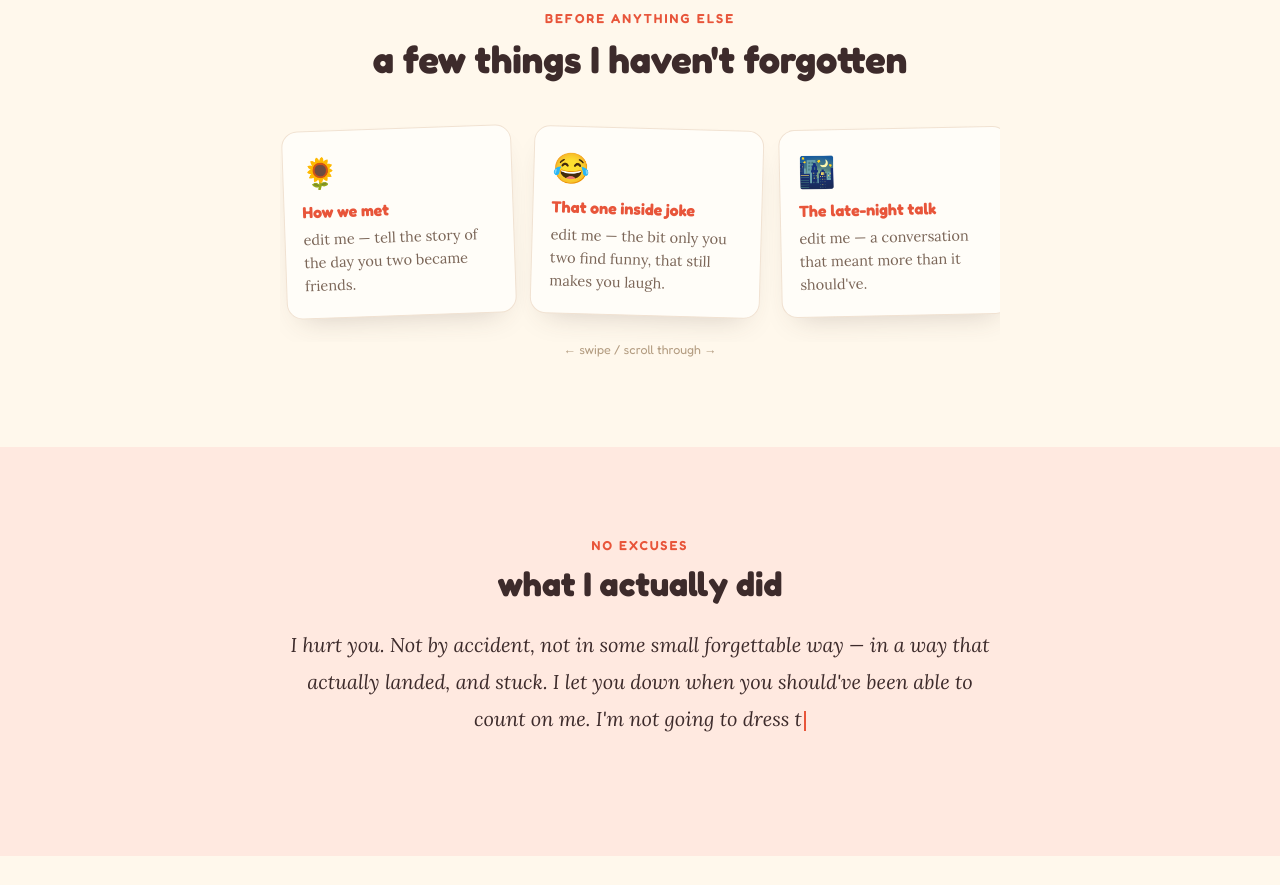
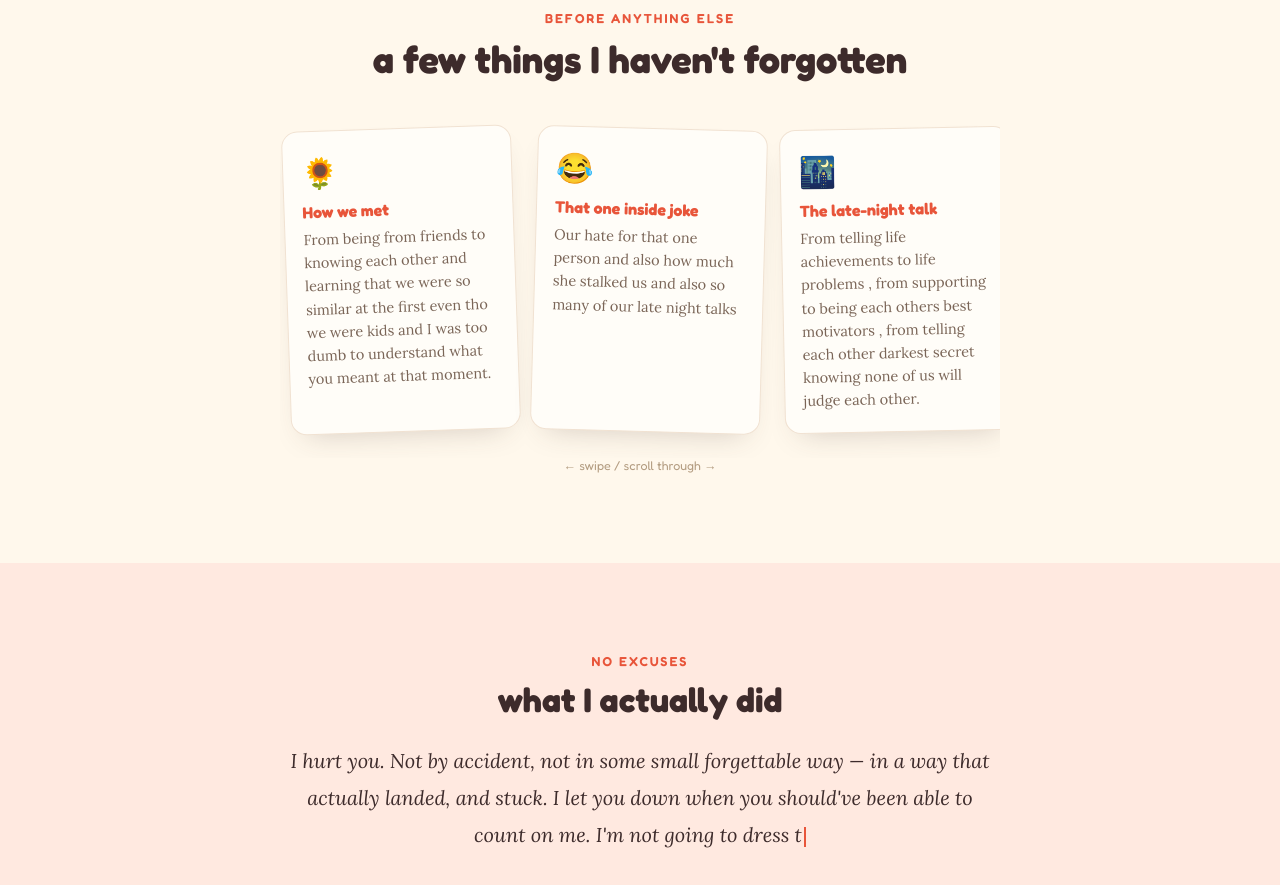
Before and after one commit to SwarnavaNayak/Apology, a plain HTML site: page index.html in a window 1280 px wide. Shown: the part 880-1765 px from the top of the page. Drawn offline with Linux system fonts and the light colour scheme.

Commit message:
Update index.html

```diff
--- a/index.html
+++ b/index.html
@@ -490,10 +490,10 @@
       <h2>a few things I haven't forgotten</h2>
     </div>
     <div class="mem-track reveal delay-1">
-      <div class="mem-card"><span class="emoji">🌻</span><h4>How we met</h4><p>edit me — tell the story of the day you two became friends.</p></div>
-      <div class="mem-card"><span class="emoji">😂</span><h4>That one inside joke</h4><p>edit me — the bit only you two find funny, that still makes you laugh.</p></div>
-      <div class="mem-card"><span class="emoji">🌃</span><h4>The late-night talk</h4><p>edit me — a conversation that meant more than it should've.</p></div>
-      <div class="mem-card"><span class="emoji">🎉</span><h4>A really good day</h4><p>edit me — a memory that still makes you smile thinking about it.</p></div>
+      <div class="mem-card"><span class="emoji">🌻</span><h4>How we met</h4><p>From being from friends to knowing each other and learning that we were so similar at the first even tho we were kids and I was too dumb to understand what you meant at that moment.</p></div>
+      <div class="mem-card"><span class="emoji">😂</span><h4>That one inside joke</h4><p>Our hate for that one person and also how much she stalked us and also so many of our late night talks</p></div>
+      <div class="mem-card"><span class="emoji">🌃</span><h4>The late-night talk</h4><p>From telling life achievements to life problems , from supporting to being each others best motivators , from telling each other darkest secret knowing none of us will judge each other.</p></div>
+      <div class="mem-card"><span class="emoji">🎉</span><h4>A really good day</h4><p>The day we met for the first time and walked that entire day in that society and it was very cute and to be honest i still remember it.</p></div>
     </div>
     <p class="mem-hint reveal delay-2">← swipe / scroll through →</p>
   </div>
```
